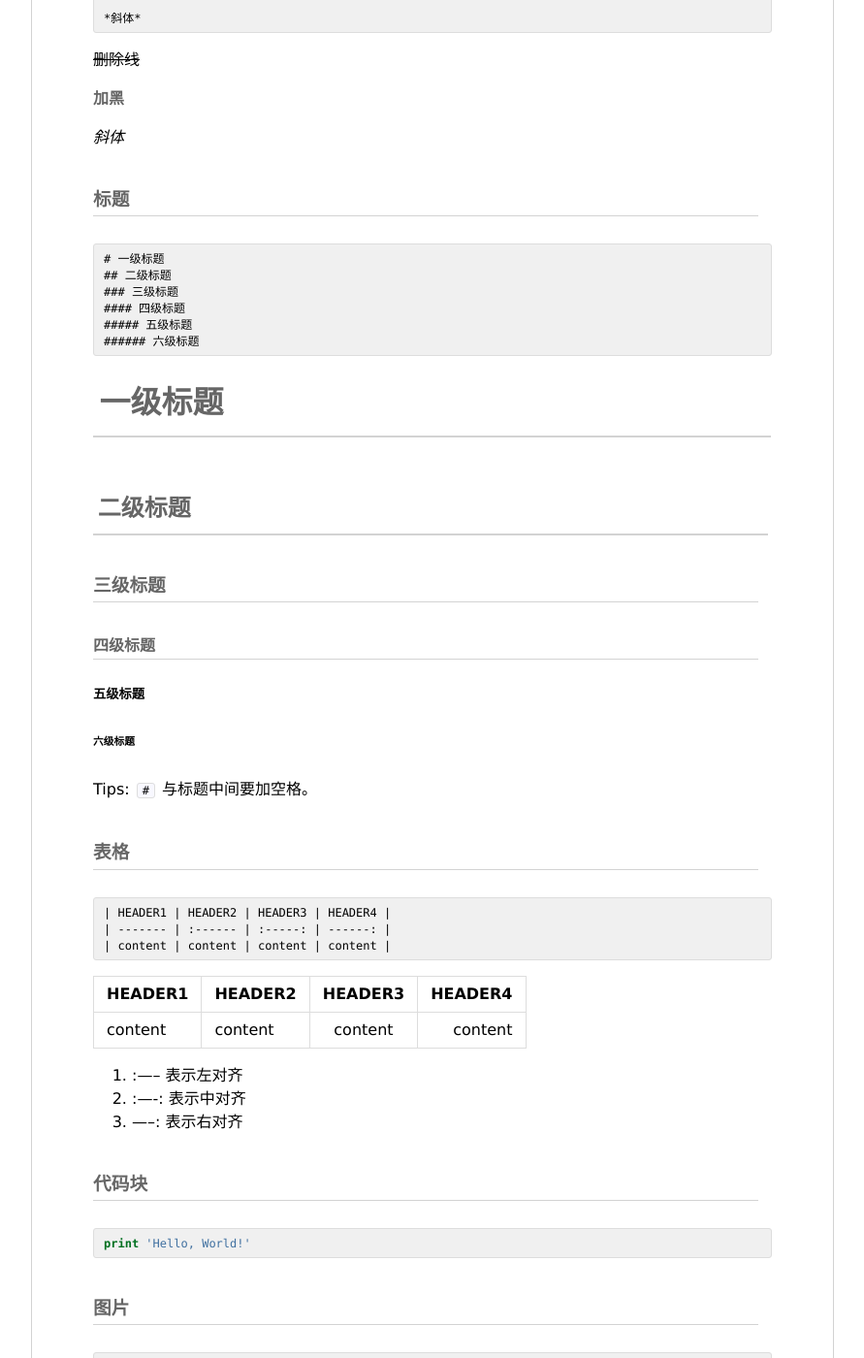
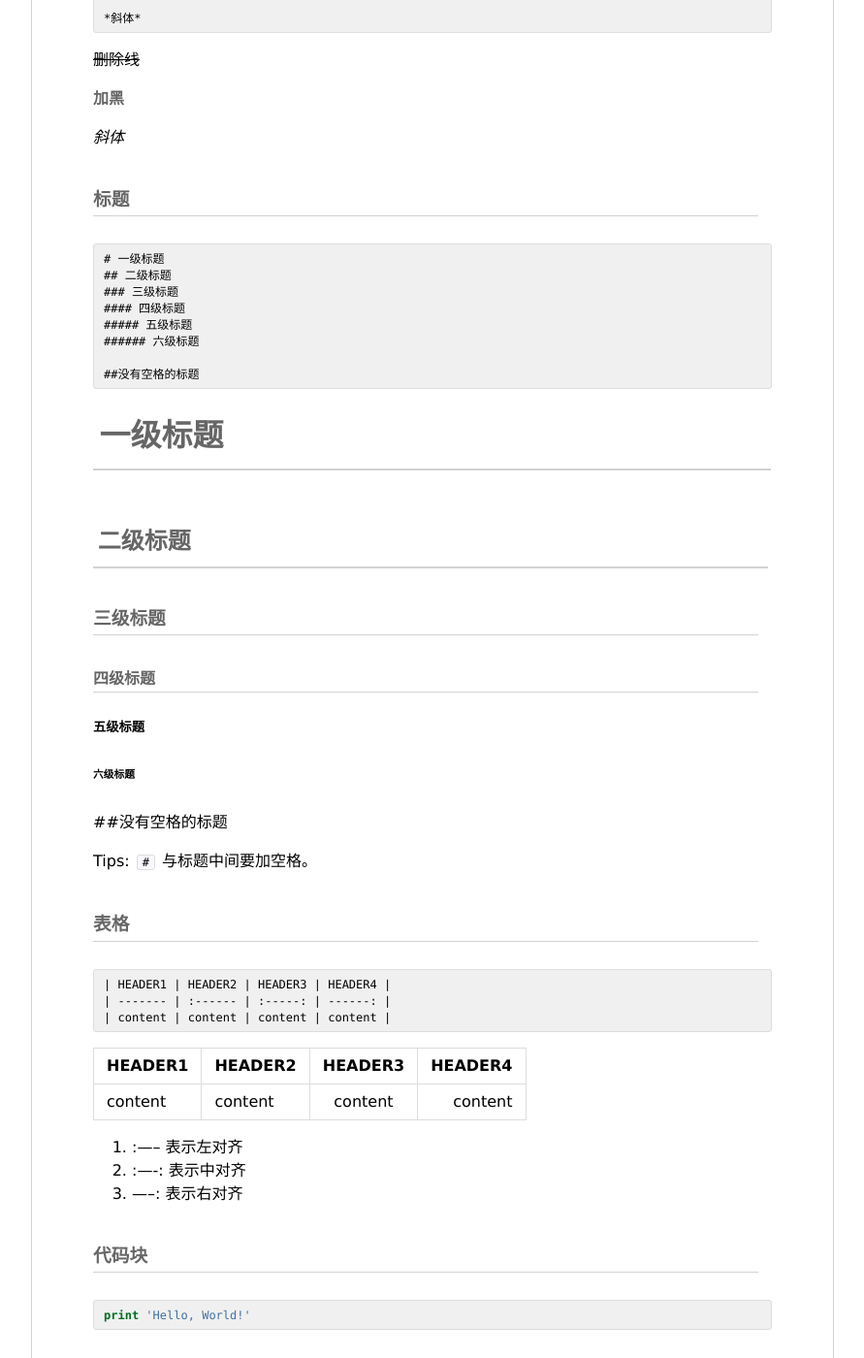
Before and after one commit to mzlogin/jekyll-theme-solid, a Jekyll site: the page built from _wiki/markdown.md, in a window 1280 px wide and 1400 px high, scrolled down 1460 px. Shown: the whole window at 97% size, without its empty margins (194-1085 px from the left). Built offline with Jekyll 4.4.1, drawn with Linux system fonts in a browser that asks for light colours; emoji names are drawn with the system emoji font; comment, search, counter and statistics services are not loaded.

Commit message:
Test heading without leading spaces

````diff
--- a/_wiki/markdown.md
+++ b/_wiki/markdown.md
@@ -88,6 +88,8 @@ keywords: Markdown
 #### 四级标题
 ##### 五级标题
 ###### 六级标题
+
+##没有空格的标题
 ```
 
 # 一级标题
@@ -96,6 +98,8 @@ keywords: Markdown
 #### 四级标题
 ##### 五级标题
 ###### 六级标题
+
+##没有空格的标题
 
 Tips: `#` 与标题中间要加空格。
 
````
